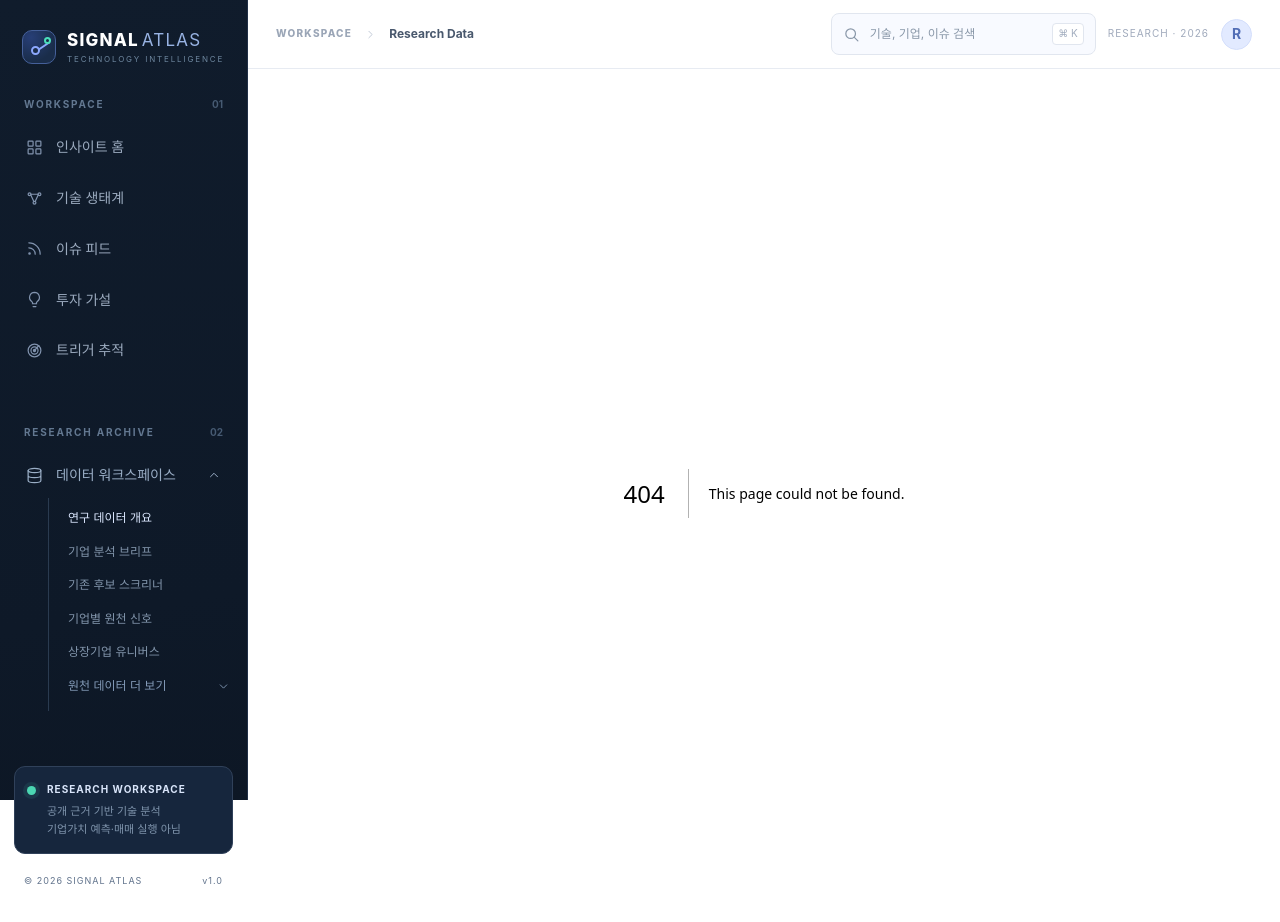
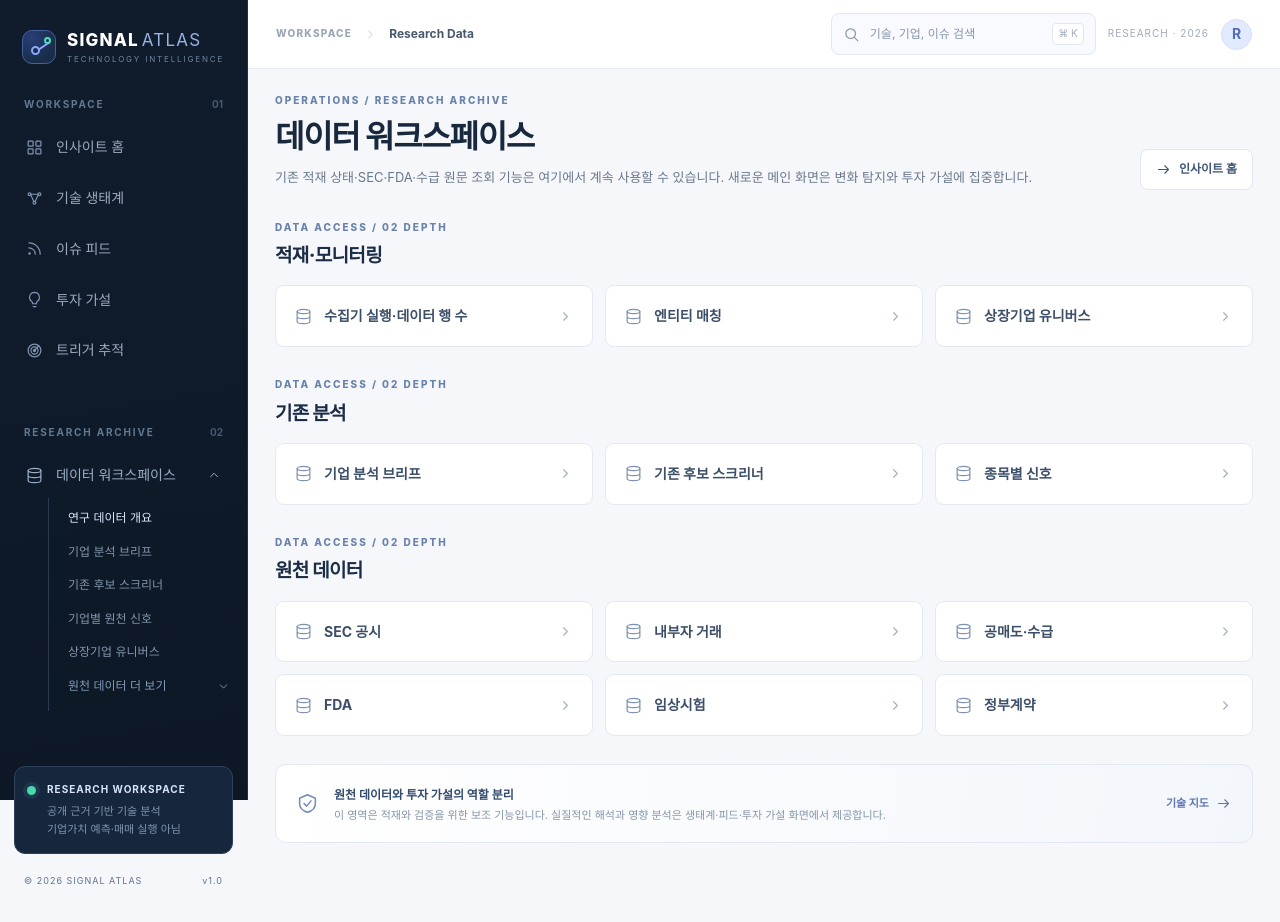
Before and after one commit to W-X-Z/WSJ-investment, a Next.js app in the folder apps/web/: page /data in a window 1280 px wide. Before the commit this address had no page. Shown: the top 922 px of the page. Built offline with nearby package versions, Linux system fonts and the light colour scheme.

Commit message:
Add trigger watchlist, cross-domain search and deep-linked legacy data workspace

```diff
--- /dev/null
+++ b/apps/web/src/app/data/page.tsx
@@ -0,0 +1,12 @@
+import Link from "next/link";
+import { Icon } from "@/components/Icon";
+export const metadata={title:"원천 데이터 워크스페이스"};
+const GROUPS=[
+ {title:"적재·모니터링",items:[["/data/collectors","수집기 실행·데이터 행 수"],["/entities","엔티티 매칭"],["/companies","상장기업 유니버스"]]},
+ {title:"기존 분석",items:[["/briefs","기업 분석 브리프"],["/candidates","기존 후보 스크리너"],["/signals","종목별 신호"]]},
+ {title:"원천 데이터",items:[["/filings","SEC 공시"],["/insider","내부자 거래"],["/finra","공매도·수급"],["/fda","FDA"],["/trials","임상시험"],["/awards","정부계약"]]},
+];
+export default function ResearchData(){return <div><div className="page-head"><div><div className="page-kicker">OPERATIONS / RESEARCH ARCHIVE</div><h1>데이터 워크스페이스</h1><p>기존 적재 상태·SEC·FDA·수급 원문 조회 기능은 여기에서 계속 사용할 수 있습니다. 새로운 메인 화면은 변화 탐지와 투자 가설에 집중합니다.</p></div><Link href="/" className="outline-button"><Icon name="arrow-right" size={15}/> 인사이트 홈</Link></div>
+ {GROUPS.map(group=><section key={group.title}><div className="section-heading"><div><div className="eyebrow">DATA ACCESS / 02 DEPTH</div><h2>{group.title}</h2></div></div><div className="data-links-grid">{group.items.map(([href,label])=><Link className="data-link" key={href} href={href}><Icon name="database" size={17}/>{label}<Icon name="chevron-right" size={15}/></Link>)}</div></section>)}
+ <div className="data-banner"><Icon name="shield" size={21}/><div><strong>원천 데이터와 투자 가설의 역할 분리</strong><p>이 영역은 적재와 검증을 위한 보조 기능입니다. 실질적인 해석과 영향 분석은 생태계·피드·투자 가설 화면에서 제공합니다.</p></div><Link href="/ecosystems">기술 지도 <Icon name="arrow-right" size={15}/></Link></div>
+ </div>}
```
